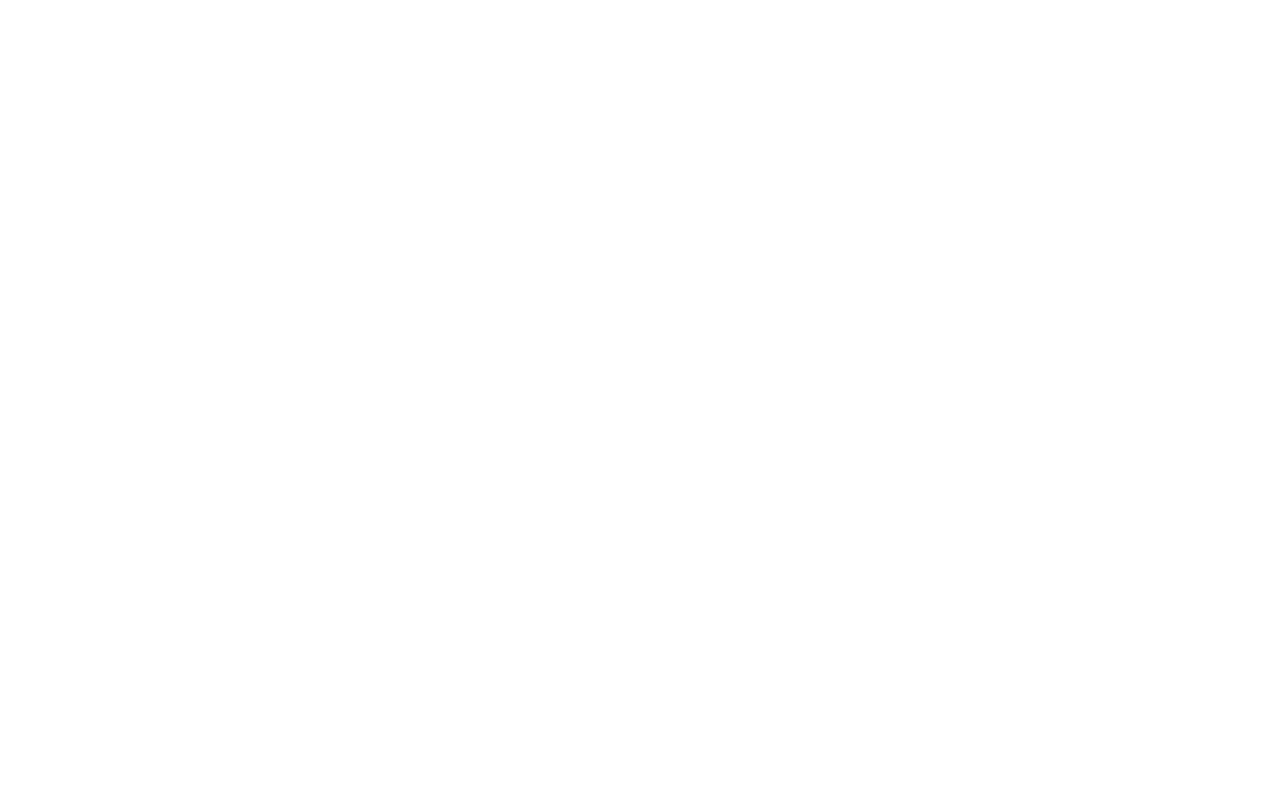
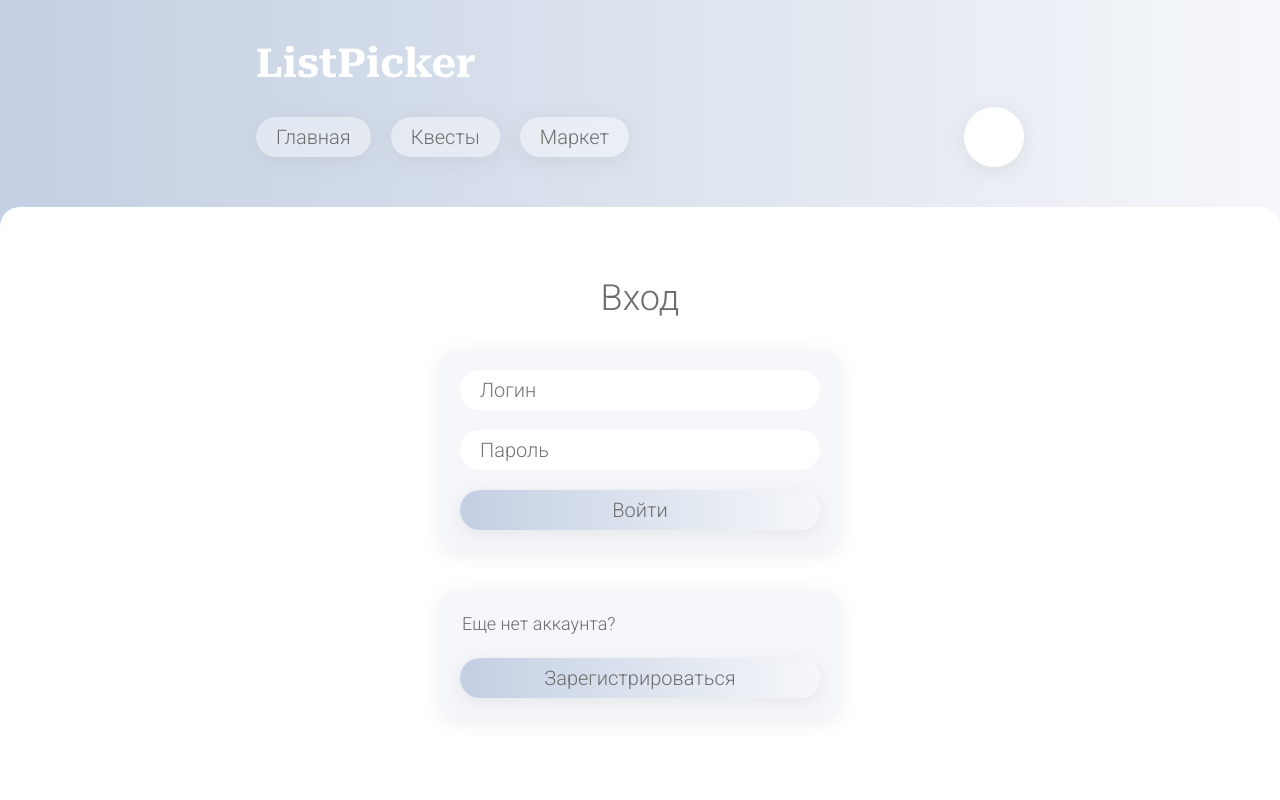
Before and after one commit to WhCollar/SneilBeeHackathon, a React (Create React App) app in the folder client/: page /auth in a window 1280 px wide. Before the commit this address had no page. Shown: the top 800 px of the page. Built offline with nearby package versions, Linux system fonts and the light colour scheme.

Commit message:
Доработана логика изменения инпута, а так же форма для входа

```diff
--- a/client/src/components/App/App.module.css
+++ b/client/src/components/App/App.module.css
@@ -3,4 +3,10 @@
   width: 100%;
   min-height: 1000px;
   border-radius: 20px;
+
+  display: flex;
+  flex-direction: column;
+  align-items: center;
+
+  padding: 80px 0;
 }
--- a/client/src/components/Box/Box.js
+++ b/client/src/components/Box/Box.js
@@ -2,7 +2,7 @@
 import style from './Box.module.css';
 
 export default function Box({ children, width, height, color, margin }) {
-  const background = color === 'gray' ? '#F0F2F8' : '#FFFFFF';
+  const background = color === 'gray' ? '#f5f7fa' : '#FFFFFF';
 
   return (
     <div
--- a/client/src/components/Box/Box.module.css
+++ b/client/src/components/Box/Box.module.css
@@ -1,5 +1,5 @@
 .box {
-  box-shadow: 0px 4px 20px #F0F2F8;
+  box-shadow: 0px 4px 20px rgba(158, 158, 158, 0.2);
   border-radius: 20px;
   overflow: hidden;
 }
--- a/client/src/components/Button/Button.module.css
+++ b/client/src/components/Button/Button.module.css
@@ -10,6 +10,8 @@
   font-size: 20px;
 
   transition: .5s;
+
+  box-shadow: 0px 4px 20px rgba(158, 158, 158, 0.2);
 }
 
 button:hover {
@@ -17,9 +19,10 @@
 }
 
 .gradient {
-  background: linear-gradient(to left, #422F99, #A4BBFB, #422F99);
+  background: linear-gradient(to left, #c3cfe2, #f5f7fa, #c3cfe2);
   background-size: 200%;
-  color: #FFFFFF;
+  font-weight: 300;
+  color: #6d6d6d;
 }
 
 .gradient:hover {
@@ -30,14 +33,12 @@
   font-weight: 300;
   color: #6d6d6d;
   background: rgba(255, 255, 255, 0.8);
-  box-shadow: 0px 4px 20px rgba(158, 158, 158, 0.2);
 }
 
 .light {
   font-weight: 200;
   color: #6d6d6d;
   background: rgba(255, 255, 255, 0.4);
-  box-shadow: 0px 4px 20px rgba(158, 158, 158, 0.2);
 }
 
 .light:hover {
--- a/client/src/components/Input/Input.js
+++ b/client/src/components/Input/Input.js
@@ -1,15 +1,18 @@
 import * as React from 'react';
 import style from './Input.module.css';
 
-export default function Input({ type, name, value, onChange }) {
+export default function Input({ type, name, value, placeholder, onChange, width, margin }) {
   // TODO: Нужно разобраться с инпутом
+
   return (
     <input
       className={style.input}
       type={type}
       name={name}
       value={value}
+      placeholder={placeholder}
       onChange={onChange}
+      style= {{ width, margin }}
     />
   );
 }
--- a/client/src/components/Input/Input.module.css
+++ b/client/src/components/Input/Input.module.css
@@ -1,15 +1,14 @@
 .input {
-  /* box-sizing: border-box; */
   height: 40px;
   border-radius: 20px;
   border: none;
 
   padding: 0 20px;
 
-  color: #9E9E9E;
+  color: #6d6d6d;
   font-family: 'Roboto';
   font-style: normal;
-  font-weight: 400;
+  font-weight: 300;
   font-size: 20px;
   line-height: 24px;
 }
@@ -17,4 +16,5 @@
 .input:active, .input:hover, .input:focus {
   outline: 0;
   outline-offset: 0;
+  box-shadow: 0px 4px 20px rgba(158, 158, 158, 0.2);
 }
--- a/client/src/components/Login/Login.js
+++ b/client/src/components/Login/Login.js
@@ -5,30 +5,67 @@
 import Input from '../Input/Input';
 
 export default function Login() {
-  const handleChange = React.useCallback(() => {}, []);
+  const [login, setLogin] = React.useState('');
+  const [password, setPassword] = React.useState('');
+
+  const handleSubmit = React.useCallback(() => {
+    if (login.trim() && password.trim()) {
+      console.log(login, password);
+    } else {
+
+    }
+  }, [login, password]);
 
   return (
     <div className={style.loginContainer}>
-      <div className={style.loginText}>
-        <h2>Вход</h2>
-        <p>Тут всякие преимущества входа в аккаунт</p>
-      </div>
+
+      <h2>Вход</h2>
+
       <div className={style.loginFormContainer}>
-        <Box width='300px' color='gray' margin='0 0 40px 0'>
-          <Input type='text' name='login' value='Логин' onChange={handleChange}></Input>
+
+        <Box width='400px' color='gray' margin='40px 0'>
+
+          <Input
+            type='text'
+            name='login'
+            value={login}
+            placeholder='Логин'
+            onChange={(event) => setLogin(event.target.value)}
+            width='360px'
+            margin='20px 0 0 0'
+          />
+
+          <Input
+            type='password'
+            name='password'
+            value={password}
+            placeholder='Пароль'
+            onChange={(event) => setPassword(event.target.value)}
+            width='360px'
+            margin='20px 0 0 0'
+          />
+
           <Button
             type='gradient'
-            width='260px'
+            width='360px'
             margin='20px'
+            handleClick={handleSubmit}
           >Войти</Button>
+
         </Box>
-        <Box width='300px' color='gray'>
+
+        <Box width='400px' color='gray'>
+
+          <p>Еще нет аккаунта?</p>
+
           <Button
             type='gradient'
-            width='260px'
-            margin='20px'
+            width='360px'
+            margin='0 20px 20px 20px'
           >Зарегистрироваться</Button>
+
         </Box>
+
       </div>
     </div>
   );
--- a/client/src/components/Login/Login.module.css
+++ b/client/src/components/Login/Login.module.css
@@ -1,9 +1,21 @@
 .loginContainer {
-  display: flex;
+  text-align: center;
+  color: #6d6d6d;
 }
 
-.loginText {
+h2 {
+  font-weight: 300;
+  font-size: 36px;
+  line-height: 23px;
+}
 
+p {
+  font-family: 'Roboto';
+  font-style: normal;
+  font-weight: 300;
+  text-align: start;
+  padding: 10px 0 10px 10px;
+  font-size: 18px;
 }
 
 .loginFormContainer {
--- a/client/src/index.js
+++ b/client/src/index.js
@@ -14,6 +14,7 @@
 import { PATH } from './assets/data/pages';
 import Profile from './components/Profile/Profile';
 import Settings from './components/Settings/Settings';
+import Login from './components/Login/Login';
 
 
 const root = ReactDOM.createRoot(document.getElementById('root'));
@@ -28,6 +29,7 @@
             <Route path={PATH.marketplace} element={<Marketplace />} />
             <Route path={PATH.profile} element={<Profile />} />
             <Route path={PATH.settings} element={<Settings />} />
+            <Route path='/auth' element={<Login />} />
           </Route>
         </Routes>
       </BrowserRouter>
```
